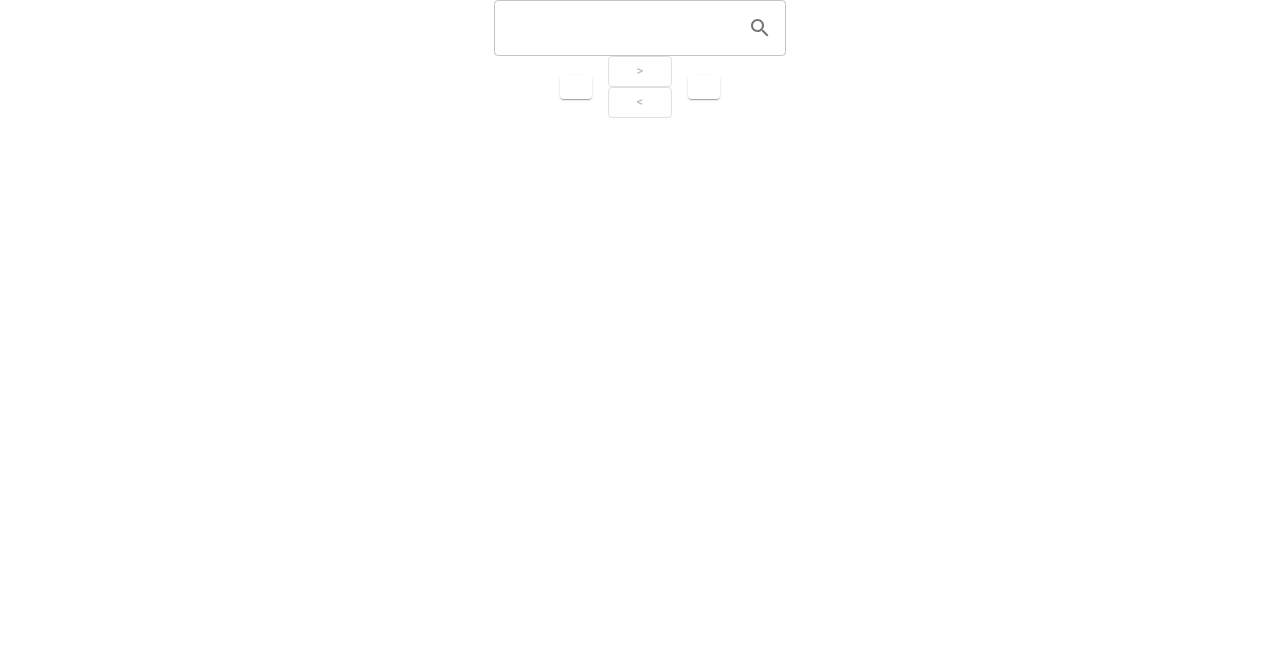
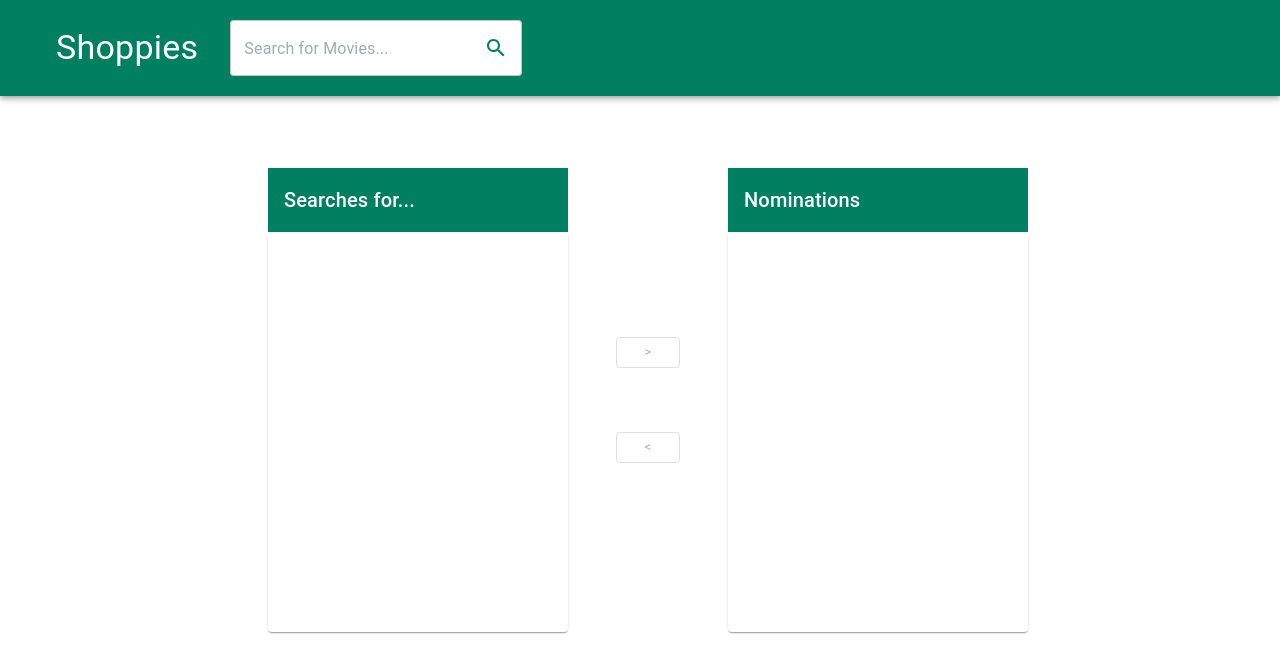
Before and after one commit to saixiao/shoppies, a React (Create React App) app: page / in a window 1280 px wide. Shown: the top 672 px of the page. Built offline with nearby package versions, Linux system fonts and the light colour scheme.

Commit message:
styled some components, added theme provider

```diff
--- a/src/components/SearchBar.jsx
+++ /dev/null
@@ -1,55 +0,0 @@
-import React from "react";
-import {
-  IconButton,
-  OutlinedInput,
-  InputLabel,
-  InputAdornment,
-  FormControl,
-} from "@material-ui/core";
-import SearchIcon from "@material-ui/icons/Search";
-
-export default class SearchBar extends React.Component {
-  constructor(props) {
-    super(props);
-  }
-  state = { searchValue: "" };
-
-  onClick = () => {
-    const { onClick } = this.props;
-    onClick && onClick(this.state.searchValue);
-  };
-
-  handleChange = (e) => {
-    this.setState({ searchValue: e.target.value });
-  };
-
-  render() {
-    const { label } = this.props;
-    const { searchValue } = this.state;
-    return (
-      <div>
-        <FormControl variant="outlined">
-          <InputLabel>{label}</InputLabel>
-          <OutlinedInput
-            id="outlined-searchbar"
-            type="text"
-            value={searchValue}
-            onChange={this.handleChange}
-            endAdornment={
-              <InputAdornment position="end">
-                <IconButton
-                  aria-label="search"
-                  onClick={this.onClick}
-                  edge="end"
-                >
-                  <SearchIcon />
-                </IconButton>
-              </InputAdornment>
-            }
-            labelWidth={70}
-          />
-        </FormControl>
-      </div>
-    );
-  }
-}
--- /dev/null
+++ b/src/components/styled/AppBar.jsx
@@ -0,0 +1,35 @@
+import React from "react";
+import {
+  AppBar,
+  Toolbar,
+  Typography,
+  makeStyles,
+  Box,
+} from "@material-ui/core";
+
+import SearchBar from "./SearchBar";
+
+const useStyles = makeStyles((theme) => ({
+  appBar: {
+    backgroundColor: theme.primary,
+  },
+}));
+
+export default function AppBarWithSearch(props) {
+  const classes = useStyles();
+  const { title, onSearch = () => {} } = props;
+  return (
+    <AppBar position="static" className={classes.appBar}>
+      <Box mt="1rem" mb="1rem" ml="2rem">
+        <Toolbar>
+          <Typography variant="h4" noWrap>
+            {title}
+          </Typography>
+          <Box ml="2rem">
+            <SearchBar onClick={onSearch} label="Search for Movies..." />
+          </Box>
+        </Toolbar>
+      </Box>
+    </AppBar>
+  );
+}
--- /dev/null
+++ b/src/components/styled/SearchBar.jsx
@@ -0,0 +1,59 @@
+import React from "react";
+import {
+  IconButton,
+  OutlinedInput,
+  InputAdornment,
+  FormControl,
+  makeStyles,
+} from "@material-ui/core";
+import SearchIcon from "@material-ui/icons/Search";
+
+const useStyles = makeStyles((theme) => ({
+  icon: {
+    color: "#008060",
+  },
+  searchInput: {
+    backgroundColor: "white",
+  },
+}));
+
+export default function SearchBar(props) {
+  const { onClick, label } = props;
+  const classes = useStyles();
+  const [searchValue, setSearchValue] = React.useState("");
+
+  const handleClick = () => {
+    onClick && onClick(searchValue);
+  };
+
+  const handleChange = (e) => {
+    setSearchValue(e.target.value);
+  };
+
+  const keyPress = (e) => {
+    if (e.keyCode === 13) {
+      handleClick();
+    }
+  };
+
+  return (
+    <FormControl variant="outlined">
+      <OutlinedInput
+        onKeyDown={keyPress}
+        className={classes.searchInput}
+        id={label}
+        type="text"
+        value={searchValue}
+        onChange={handleChange}
+        placeholder={label}
+        endAdornment={
+          <InputAdornment position="end">
+            <IconButton aria-label="search" onClick={handleClick} edge="end">
+              <SearchIcon className={classes.icon} />
+            </IconButton>
+          </InputAdornment>
+        }
+      />
+    </FormControl>
+  );
+}
--- a/src/components/TransferList.jsx
+++ b/src/components/styled/TransferList.jsx
@@ -9,9 +9,32 @@ import {
   Button,
   Paper,
   withStyles,
+  Box,
+  Typography,
 } from "@material-ui/core/";
 
-const styles = { list: { marginLeft: "10px" } };
+const styles = {
+  root: {
+    margin: "auto",
+  },
+  paper: {
+    width: "300px",
+    height: "400px",
+    overflow: "auto",
+  },
+  button: {
+    margin: "2rem",
+  },
+  listHeader: {
+    height: "4rem",
+    backgroundColor: "#008060",
+  },
+  listTitle: {
+    color: "white",
+    textAlign: "left",
+    padding: "1rem",
+  },
+};
 
 const not = (a, b) => {
   return a.filter((value) => b.indexOf(value) === -1);
@@ -83,16 +106,22 @@ class TransferList extends React.Component {
     this.setState({ checked: newChecked });
   };
 
-  customList = (items) => {
+  customList = (items, title) => {
     const { checked } = this.state;
     const { classes } = this.props;
 
     return (
+      <Box>
+        <Box className={classes.listHeader}>
+          <Typography className={classes.listTitle} variant="h6">
+            {title}
+          </Typography>
+        </Box>
+
         <Paper className={classes.paper}>
           <List dense component="div" role="list">
             {items.map((movie, i) => {
               const labelId = `transfer-list-item-${movie}-label`;
-
               return (
                 <ListItem
                   key={i}
@@ -118,15 +147,14 @@ class TransferList extends React.Component {
             <ListItem />
           </List>
         </Paper>
+      </Box>
     );
   };
 
   render() {
     const { right, left } = this.state;
-    const { classes, maxNomSize = 5 } = this.props;
+    const { classes, leftTitle, rightTitle, maxNomSize = 5 } = this.props;
     const leftChecked = this.leftChecked();
-
-    console.log(this.state);
 
     return (
       <Grid
@@ -136,7 +164,7 @@ class TransferList extends React.Component {
         alignItems="center"
         className={classes.root}
       >
-        <Grid item>{this.customList(left)}</Grid>
+        <Grid item>{this.customList(left, leftTitle)}</Grid>
         <Grid item>
           <Grid container direction="column" alignItems="center">
             <Button
@@ -164,7 +192,7 @@ class TransferList extends React.Component {
             </Button>
           </Grid>
         </Grid>
-        <Grid item>{this.customList(right)}</Grid>
+        <Grid item>{this.customList(right, rightTitle)}</Grid>
       </Grid>
     );
   }
--- a/src/containers/NominationsPage.jsx
+++ b/src/containers/NominationsPage.jsx
@@ -1,32 +1,42 @@
 import React from "react";
 import _ from "lodash";
-import { Grid, withStyles } from "@material-ui/core/";
+import { Grid, withStyles, Box } from "@material-ui/core/";
 import { connect } from "react-redux";
 
-import TransferList from "../components/TransferList";
-import SearchBar from "../components/SearchBar";
+import TransferList from "../components/styled/TransferList";
+import AppBar from "../components/styled/AppBar";
 import * as movieActions from "../redux/actions/movies";
 
+const styles = {
+  pageContainer: {
+    padding: "4rem",
+  },
+};
+
 class NominationsPage extends React.Component {
-  constructor(props) {
-    super(props);
-  }
-
   onSearch = async (name) => {
     this.props.fetchMoviesByTitle(name);
   };
 
   render() {
     const { classes, movies } = this.props;
-    console.log(this.props);
     return (
       <Grid>
-        <SearchBar onClick={this.onSearch} />
-        <TransferList left={movies} />
+        <AppBar title="Shoppies" onSearch={this.onSearch} />
+        <Box className={classes.pageContainer}>
+          <TransferList
+            rightTitle="Nominations"
+            leftTitle="Searches for..."
+            left={movies}
+          />
+        </Box>
+
+        {/* <SearchBar label="Search for Movies..." onClick={this.onSearch} /> */}
       </Grid>
     );
   }
 }
 
+const StyledNominationsPage = withStyles(styles)(NominationsPage);
 const select = ($$state) => _.pick($$state, ["movies"]);
-export default connect(select, { ...movieActions })(NominationsPage);
+export default connect(select, { ...movieActions })(StyledNominationsPage);
--- a/src/index.js
+++ b/src/index.js
@@ -3,10 +3,23 @@ import ReactDOM from "react-dom";
 import "./index.css";
 import App from "./App";
 import reportWebVitals from "./reportWebVitals";
+import { ThemeProvider } from "@material-ui/core/styles";
+import { createMuiTheme } from "@material-ui/core/styles";
+
+const theme = createMuiTheme({
+  palette: {
+    primary: { 500: "#008060" },
+    text: {
+      primary: "#283747",
+    },
+  },
+});
 
 ReactDOM.render(
   <React.StrictMode>
-    <App />
+    <ThemeProvider theme={theme}>
+      <App />
+    </ThemeProvider>
   </React.StrictMode>,
   document.getElementById("root")
 );
--- a/src/redux/actions/movies.js
+++ b/src/redux/actions/movies.js
@@ -1,4 +1,3 @@
-import _ from "lodash";
 import actionTypes from "../actionTypes";
 import request from "../../util/request";
 
--- a/src/redux/reducers/movies.js
+++ b/src/redux/reducers/movies.js
@@ -2,7 +2,7 @@ import _ from "lodash";
 
 import actionTypes from "../actionTypes";
 
-export default ($$state = [], action) => {
+const movieReducer = ($$state = [], action) => {
   const { type, payload } = action;
   switch (type) {
     case actionTypes.movies.UPDATE:
@@ -12,3 +12,5 @@ export default ($$state = [], action) => {
       return $$state;
   }
 };
+
+export default movieReducer;
--- a/src/redux/store.js
+++ b/src/redux/store.js
@@ -4,7 +4,7 @@ import thunkMiddleware from "redux-thunk";
 
 const composeEnhancers = window.__REDUX_DEVTOOLS_EXTENSION_COMPOSE__ || compose;
 
-export default (props) => {
+const store = (props) => {
   const middlewares = [thunkMiddleware];
 
   const composedStore = composeEnhancers(applyMiddleware(...middlewares));
@@ -15,3 +15,5 @@ export default (props) => {
 
   return storeCreator(rootReducer, data);
 };
+
+export default store;
```
Lines whose indentation alone changed are shown as unchanged.
